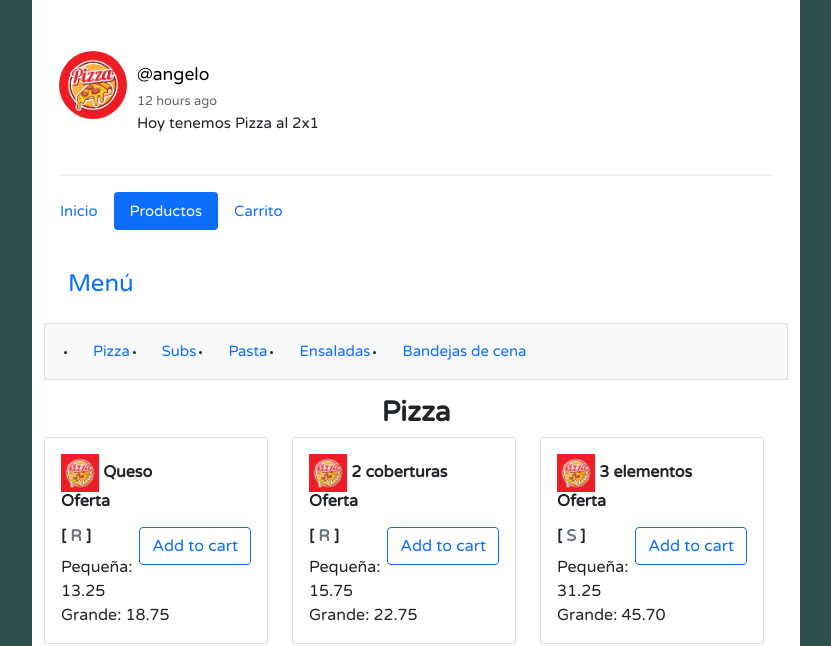
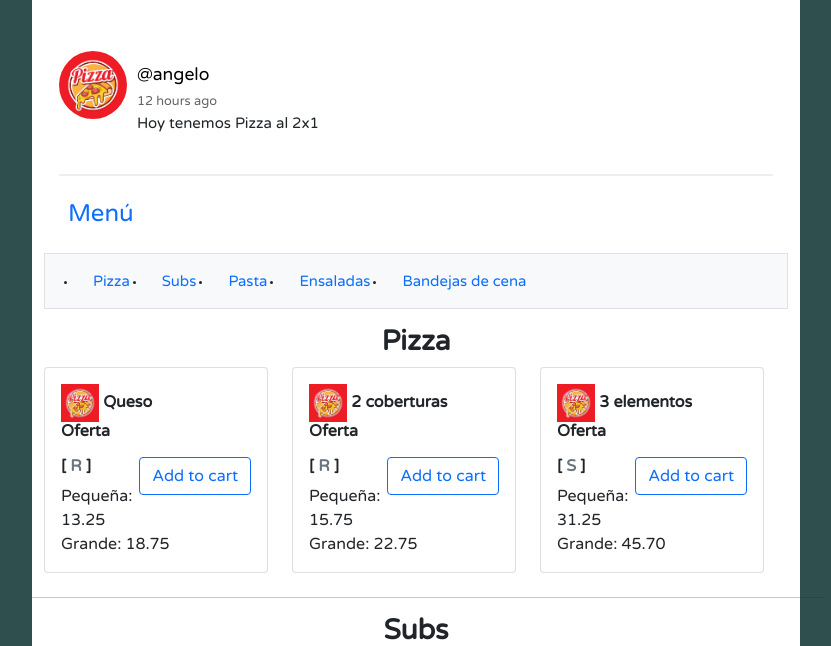
Before and after one commit to snaybanban/cs50w-project3, a Django app: page / in a window 1280 px wide. Shown: the part 208-854 px from the top of the page, without its empty margins (224-1055 px from the left). Run offline with Django 3.2, Linux system fonts and the light colour scheme; data comes from the database, SQL or seed files in the repository.

Commit message:
Add files via upload

```diff
--- a/orders/templates/index.html
+++ b/orders/templates/index.html
@@ -19,69 +19,7 @@
 </article>
 {% endfor %}
 <body>
-  <header class="container-fluid bg-blue position-sticky top-0">
-    <ul
-      class="nav nav-pills mb-3 py-3 container"
-      id="pills-tab"
-      role="tablist"
-    >
-      <li class="nav-item" role="presentation">
-        <a
-          class="nav-link"
-          id="pills-home-tab"
-          data-bs-toggle="pill"
-          data-bs-target="#pills-home"
-          type="button"
-          role="tab"
-          aria-controls="pills-home"
-          aria-selected="true"
-          >Inicio</a
-        >
-      </li>
-      <li class="nav-item" role="presentation">
-        <a
-          class="nav-link active"
-          id="pills-profile-tab"
-          data-bs-toggle="pill"
-          data-bs-target="#pills-profile"
-          type="button"
-          role="tab"
-          aria-controls="pills-profile"
-          aria-selected="false"
-          >Productos</a
-        >
-      </li>
-      <li class="nav-item" role="presentation">
-        <a
-          class="nav-link"
-          id="pills-contact-tab"
-          data-bs-toggle="pill"
-          data-bs-target="#pills-contact"
-          type="button"
-          role="tab"
-          aria-controls="pills-contact"
-          aria-selected="false"
-          >Carrito</a
-        >
-      </li>
-    </ul>
-  </header>
-
-  <div class="alert container position-sticky top-0 alert-primary hide" role="alert">
-  Producto Añadido al carrito!
-  </div>
-  <div class="alert container position-sticky top-0 alert-danger remove" role="alert">
-    Producto removido!
-  </div>
-
   <div class="tab-content" id="pills-tabContent">
-    <div
-      class="tab-pane fade "
-      id="pills-home"
-      role="tabpanel"
-      aria-labelledby="pills-home-tab"
-    >
-    </div>
     <div
       class="tab-pane fade show active container"
       id="pills-profile"
@@ -131,7 +69,7 @@
 
                     {%endif%}
                 {%endfor%}
-            </div><hr>
+              </div><hr>
                 {% for item in items %}
                     {% if item.category == item_cat %}
                     <!-- Create modal for this item -->
@@ -183,42 +121,6 @@
             {%endfor%}
         {%endblock%}
       </div>
-
-
-
-    </div>
-    <div
-      class="tab-pane fade carrito"
-      id="pills-contact"
-      role="tabpanel"
-      aria-labelledby="pills-contact-tab"
-    >
-    <br>
-    <table class="table table-dark table-hover">
-      <thead>
-        <tr class="text-primary">
-          <th scope="col">#</th>
-          <th scope="col">Productos</th>
-          <th scope="col">Precio</th>
-          <th scope="col">Cantidad</th>
-        </tr>
-      </thead>
-      <tbody class="tbody">
-
-
-
-      </tbody>
-    </table>
-    <br><br>
-    <div class="row mx-4">
-      <div class="col">
-        <h3 class="itemCartTotal text-white" style="background: black;">Total: 0</h3>
-      </div>
-      <div class="col d-flex justify-content-end">
-        <a href="#" class="btn btn-success">COMPRAR</a>
-      </div>
-    </div>
-
     </div>
   </div>
 
```
